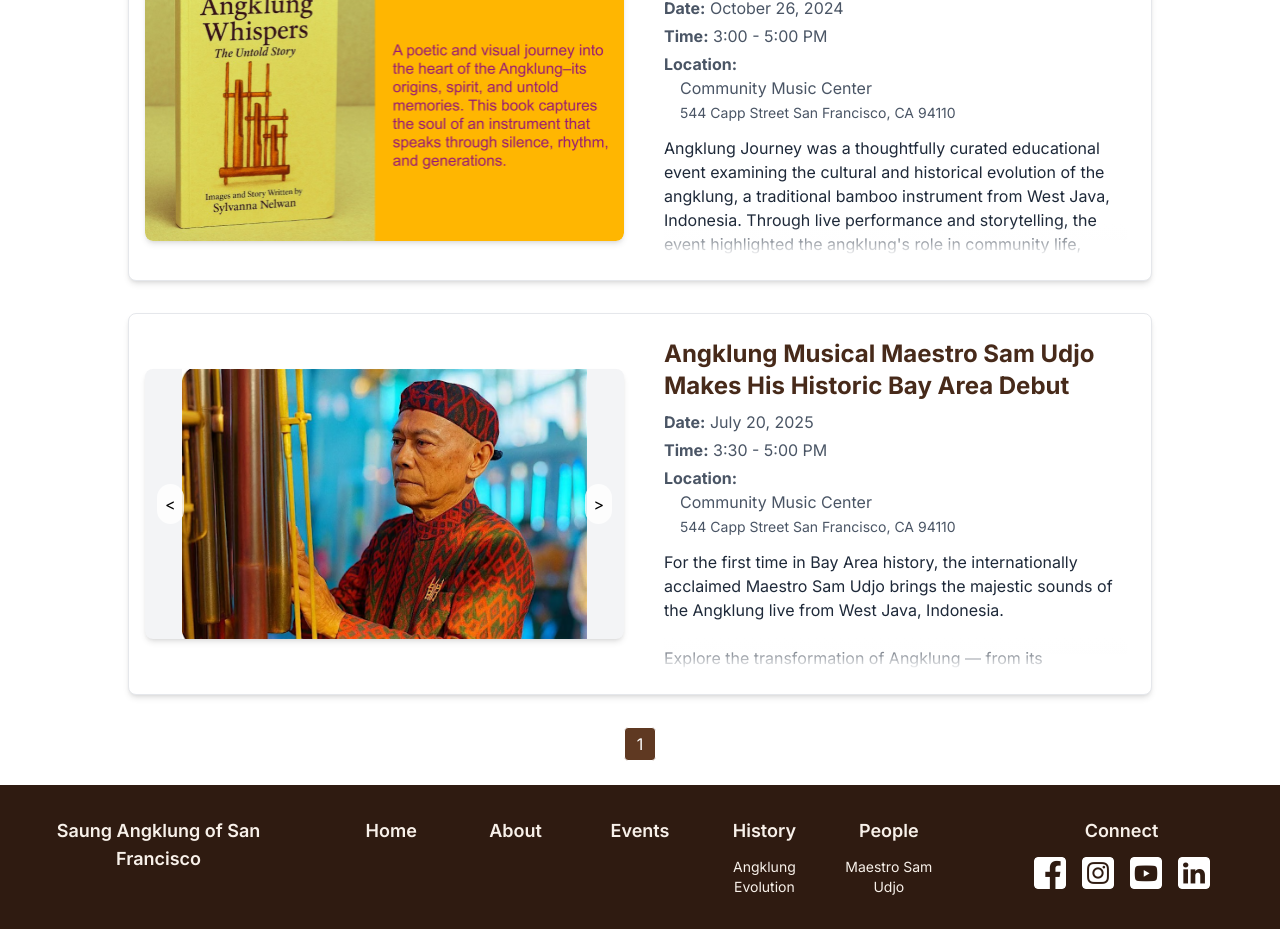
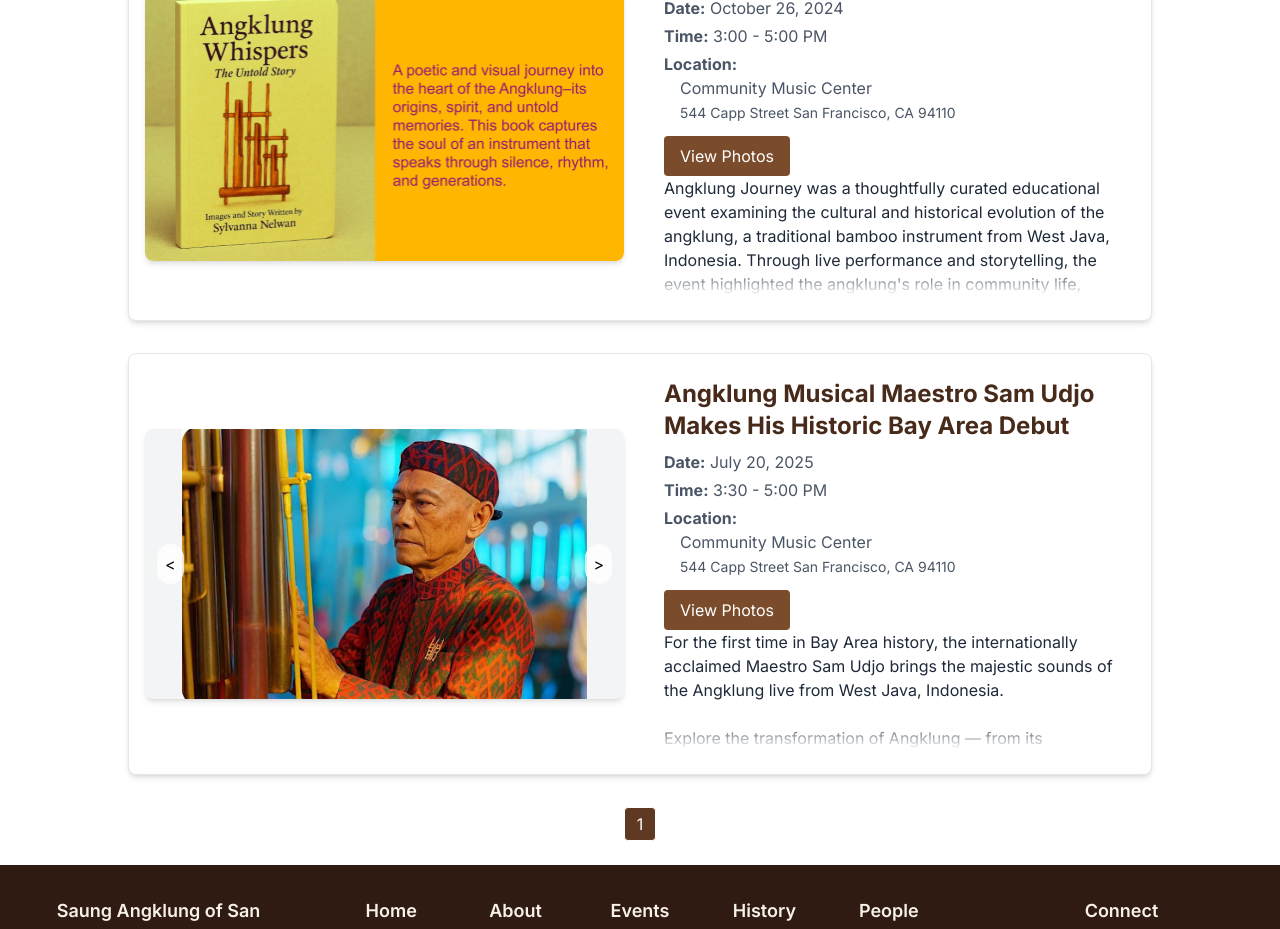
Before and after one commit to AlexHuynh35/HouseOfAngklung, a Next.js app: page /events in a window 1280 px wide. Shown: the part 1000-1929 px from the top of the page. Built offline with nearby package versions, Linux system fonts and the light colour scheme.

Commit message:
simple photo popup

```diff
--- a/src/components/event.tsx
+++ b/src/components/event.tsx
@@ -1,5 +1,5 @@
 import { formatDate } from "@/utils/formatDate";
-import { MediaCarousel, ScrollableDescription } from "@/components";
+import { MediaCarousel, ScrollableDescription, PhotosPopup } from "@/components";
 
 type MediaItem = {
   title: string;
@@ -16,9 +16,11 @@ type EventCardProps = {
   address: string;
   description: string;
   media: MediaItem[];
+  path: string;
+  photos: number[];
 };
 
-const EventCard = ({ title, date, time, building, address, description, media }: EventCardProps) => {
+const EventCard = ({ title, date, time, building, address, description, media, path, photos }: EventCardProps) => {
   return (
     <div className="max-w-5xl mx-auto my-8 flex flex-col md:flex-row md:items-center bg-white shadow-md rounded-lg overflow-hidden border border-gray-200">
       <div className="w-full md:w-1/2 p-4">
@@ -34,6 +36,11 @@ const EventCard = ({ title, date, time, building, address, description, media }:
           <span className="pl-4 block">{building}</span>
           <span className="pl-4 text-sm text-gray-600">{address}</span>
         </p>
+        <PhotosPopup
+          eventName={title}
+          path={path}
+          selectedImages={photos}
+        />
         <ScrollableDescription description={description} />
       </div>
     </div>
--- a/src/components/index.ts
+++ b/src/components/index.ts
@@ -11,3 +11,4 @@ export { default as Dropdown } from "./dropdown";
 export { default as VideoCard } from "./video";
 export { default as MediaCarousel } from "./carousel";
 export { default as ScrollableDescription } from "./scroll";
+export { default as PhotosPopup } from "./photo_popup";
--- /dev/null
+++ b/src/components/photo_popup.tsx
@@ -0,0 +1,60 @@
+'use client';
+
+import Link from "next/link";
+import { useState } from "react";
+import { eventPhotoData } from "@/utils/eventPhotoData";
+
+type PhotosPopupProps = {
+  eventName: string;
+  path: string;
+  selectedImages: number[];
+};
+
+const PhotosPopup = ({ eventName, path, selectedImages }: PhotosPopupProps) => {
+  const [isOpen, setIsOpen] = useState(false);
+  const imageUrls = eventPhotoData(selectedImages, path);
+  const firstFive = imageUrls.slice(0, 5);
+
+  return (
+    <div>
+      <button
+        className="bg-brown-600 text-white px-4 py-2 rounded hover:bg-brown-700"
+        onClick={() => setIsOpen(true)}
+      >
+        View Photos
+      </button>
+
+      {isOpen && (
+        <div className="fixed inset-0 bg-black bg-opacity-60 flex items-center justify-center z-50">
+          <div className="bg-white p-6 rounded-lg max-w-3xl w-full shadow-lg relative">
+            <h2 className="text-2xl font-bold mb-4">{eventName} Photos</h2>
+
+            {/* First 5 images */}
+            <div className="grid grid-cols-2 md:grid-cols-3 gap-4">
+              {firstFive.map((src, idx) => (
+                <img key={idx} src={src} alt={`${eventName} ${idx + 1}`} className="w-full h-auto rounded" />
+              ))}
+            </div>
+
+            {/* View All Button */}
+            <div className="mt-4">
+              <button className="bg-green-600 text-white px-4 py-2 rounded hover:bg-green-700">
+                <Link href="/gallery/maestro_sam_udjo">View All</Link>
+              </button>
+            </div>
+
+            {/* Close Button */}
+            <button
+              className="absolute top-3 right-3 text-gray-600 hover:text-black"
+              onClick={() => setIsOpen(false)}
+            >
+              ✕
+            </button>
+          </div>
+        </div>
+      )}
+    </div>
+  );
+};
+
+export default PhotosPopup;
--- a/src/data/events.ts
+++ b/src/data/events.ts
@@ -14,6 +14,8 @@ export type Event = {
   address: string;
   description: string;
   media: MediaItem[];
+  path: string;
+  photos: number[];
 };
 
 export const events: Event[] = [
@@ -35,6 +37,8 @@ export const events: Event[] = [
         mediaUrl: "/media/events/whispers/whispers3.png",
       },
     ],
+    path: "media/events/whispers",
+    photos: [],
   },
   {
     id: 2,
@@ -60,6 +64,8 @@ export const events: Event[] = [
         mediaUrl: "https://www.youtube.com/embed/E4Bq1xR_9sE?si=DRh8Dcbfg0y0fH1K",
       },
     ],
+    path: "media/events/samudjo",
+    photos: [2, 5, 7, 10, 12, 13],
   }
 ];
 
--- /dev/null
+++ b/src/utils/eventPhotoData.ts
@@ -0,0 +1,6 @@
+export function eventPhotoData(selectedImages: number[], path: string): string[] {
+  return selectedImages.map(num => {
+    const paddedNum = String(num).padStart(5, "0");
+    return `/${path}/Angklung${paddedNum}.jpeg`;
+  });
+}
```
